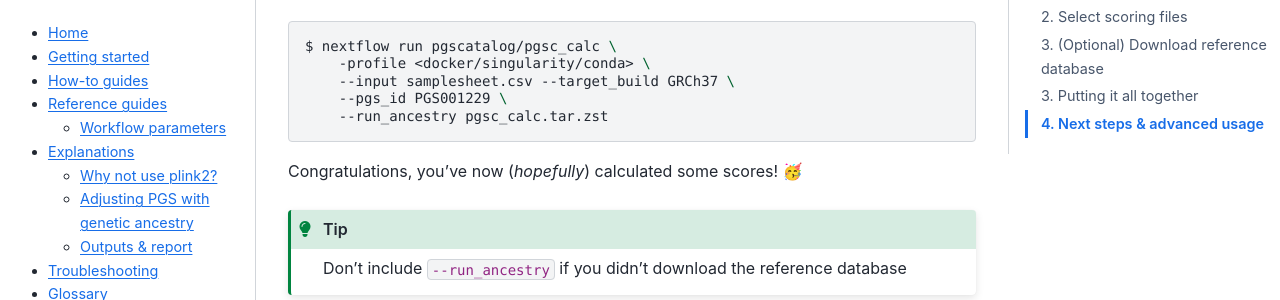
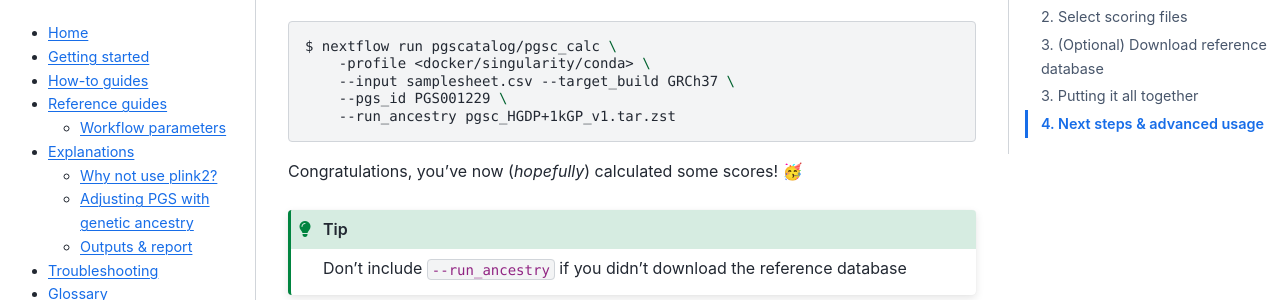
Before and after one commit to PGScatalog/pgsc_calc, a Sphinx documentation site: the page built from docs/getting-started.rst, in a window 1280 px wide and 900 px high, scrolled down 3414 px. Shown: the part 152-452 px from the top of the window. Built offline with Sphinx 7.4.7 and the Sphinx Book theme 1.1.4, drawn with Linux system fonts in a browser that asks for light colours.

Commit message:
update ref paths

```diff
--- a/docs/getting-started.rst
+++ b/docs/getting-started.rst
@@ -155,7 +155,7 @@ they match the scoring file genome build.
         -profile <docker/singularity/conda> \
         --input samplesheet.csv --target_build GRCh37 \
         --pgs_id PGS001229 \
-        --run_ancestry pgsc_calc.tar.zst
+        --run_ancestry pgsc_HGDP+1kGP_v1.tar.zst
 
 Congratulations, you've now (`hopefully`) calculated some scores!
 |:partying_face:|
--- a/docs/how-to/ancestry.rst
+++ b/docs/how-to/ancestry.rst
@@ -46,6 +46,6 @@ To enable genetic similarity analysis and score normalisation, just include the
 .. code-block:: console
 
     $ nextflow run pgscatalog/pgsc_calc -profile test,docker \
-        --run_ancestry path/to/reference/pgsc_calc.tar.zst
+        --run_ancestry path/to/reference/pgsc_HGDP+1kGP_v1.tar.zst
 
 The ``--run_ancestry`` parameter requires the path to the reference database.
```
